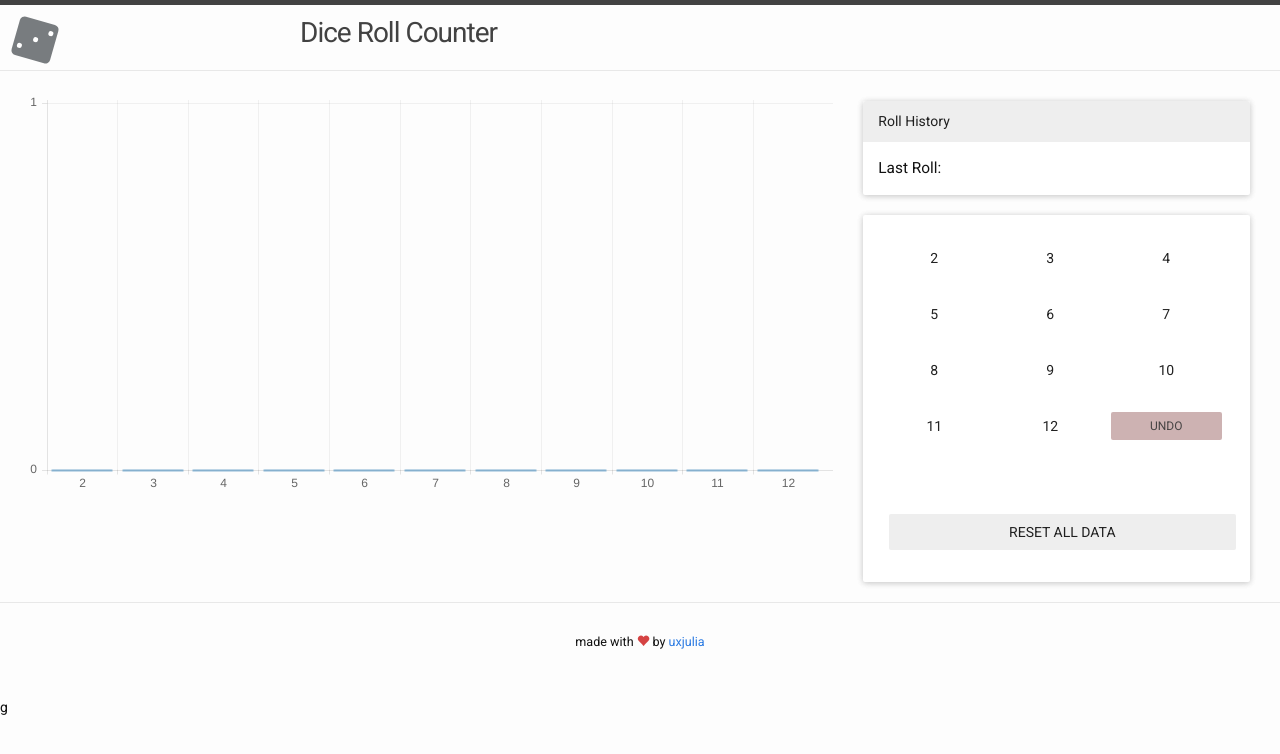
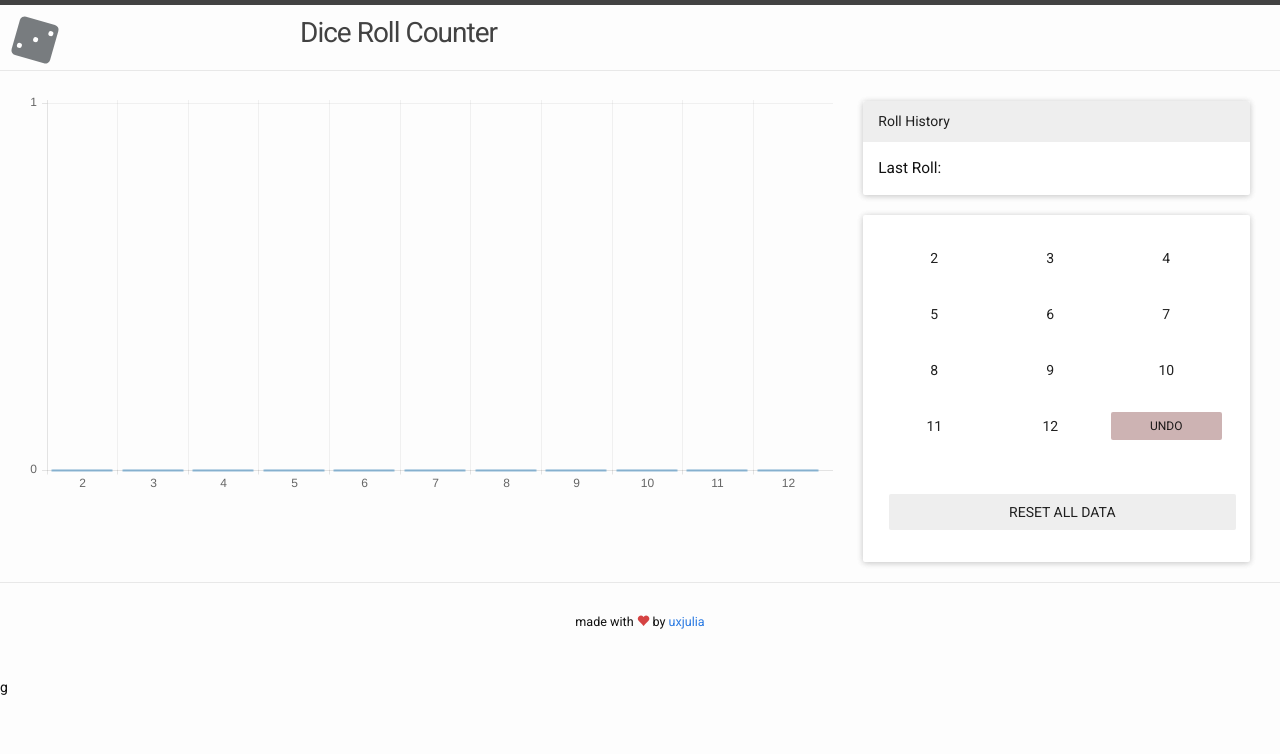
Before and after one commit to uxjulia/dice-counter, a Jekyll site: the page built from app/index.html, in a window 1280 px wide. Shown: the top 754 px of the page. Built offline with Jekyll 4.4.1, drawn with Linux system fonts in a browser that asks for light colours; nearby versions of some CDN libraries.

Commit message:
minor color changes

```diff
--- a/app/_sass/_style.scss
+++ b/app/_sass/_style.scss
@@ -35,17 +35,11 @@
 }
 button {
   width: 31%;
-  /*margin-left: auto;
-  margin-right: auto;*/
 }
 
 div#input {
   margin-top: 10px;
 }
-/*div#input button {
- /*color: #333;*/
-
-
 header {
   margin-bottom: 20px;
 }
@@ -56,21 +50,20 @@
 }
 
 div.reset {
-  margin-top: 50px;
+  margin-top: 30px;
 }
 button#reset {
   background-color: #eeeeee;
   width: 100%;
 }
 button#undo {
-  background-color: #C1A0A0;
-  opacity: .8;
+  background-color: rgba(193, 160, 160, .8);
 }
 
-div#last-roll {
-  max-height: 80px;
+div#rolls {
+  max-height: 70px;
   overflow-y: auto;
-  margin-bottom: 10px;
+  margin-bottom: 1px;
 }
 
 .site-icon {
```
Also changed, not shown: 2 other files.
